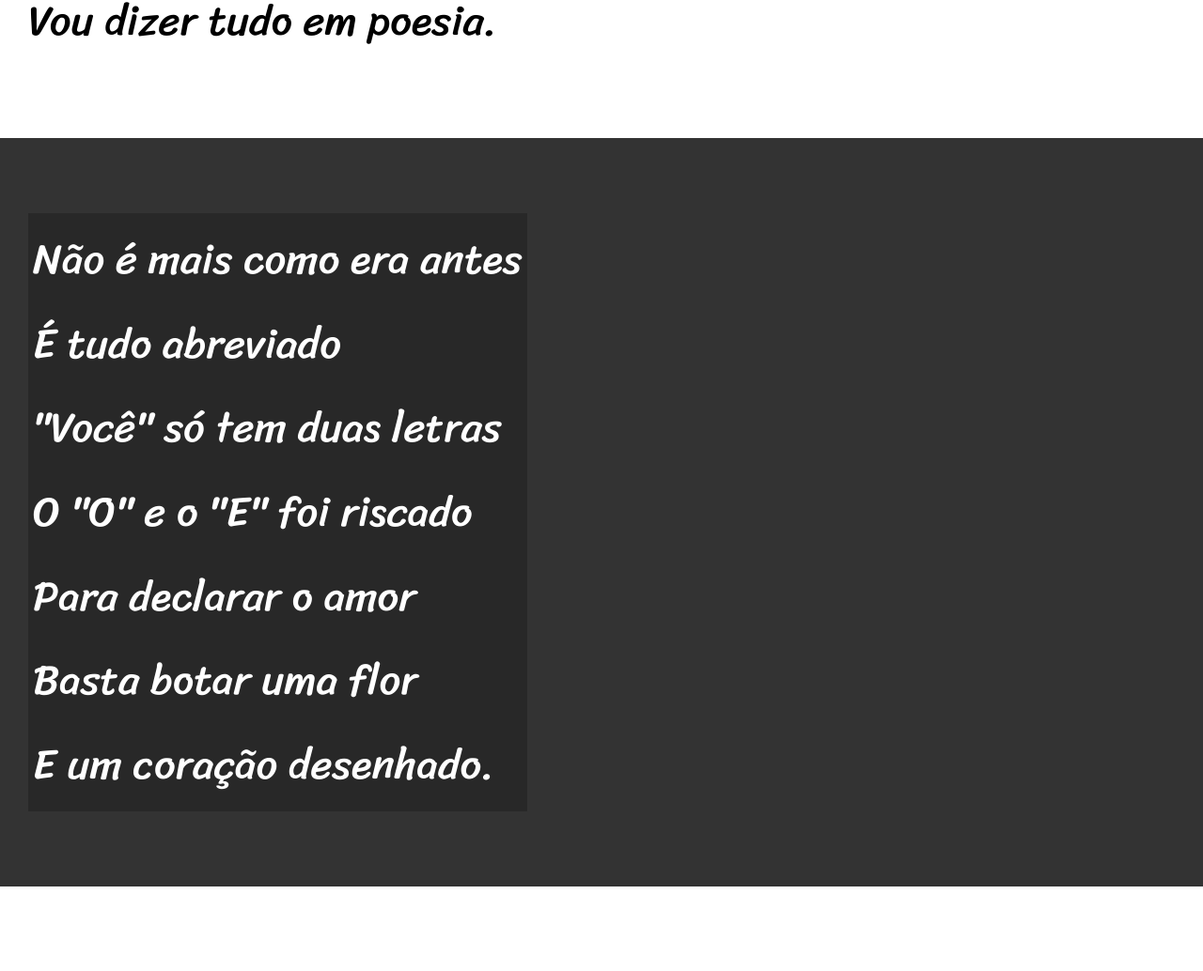
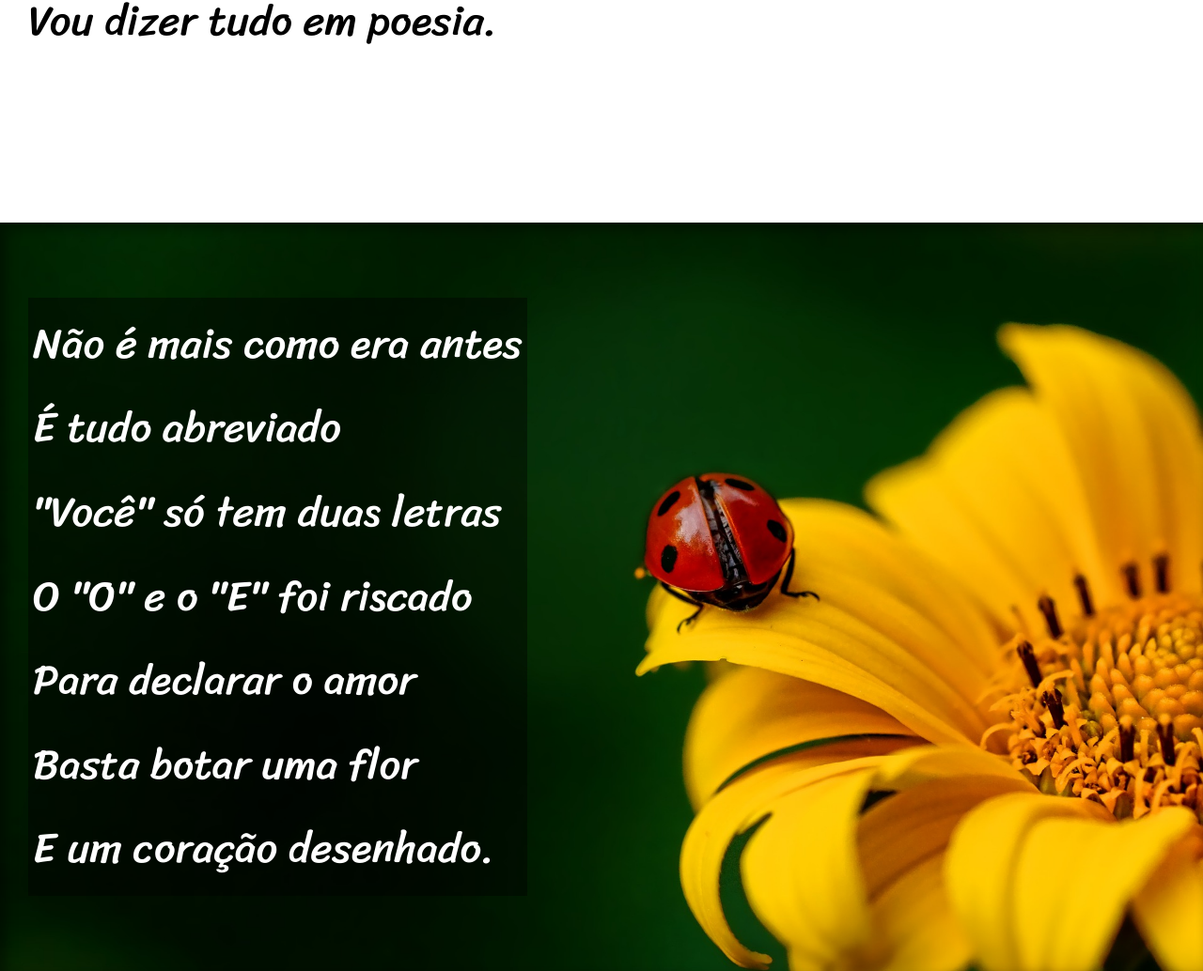
Before and after one commit to MatheuSenior/html-css, a plain HTML site: page Aulas e exercícios Curso em Video/des010/index.html in a window 1280 px wide. Shown: the part 900-1934 px from the top of the page at 94% size. Drawn offline with Linux system fonts and the light colour scheme.

Commit message:
finalizei

```diff
--- a/Aulas e exercícios Curso em Video/des010/estilo/style.css
+++ b/Aulas e exercícios Curso em Video/des010/estilo/style.css
@@ -44,6 +44,10 @@ a {
     font-weight: bolder
 }
 
+a:hover {
+    text-decoration: underline;
+}
+
 section {
     padding-top: 10vh;
     padding-bottom: 10vh;
@@ -53,8 +57,8 @@ section {
     font-size: 3.5vw;
 }
 
-a:hover {
-    text-decoration: underline;
+section > p {
+    padding-bottom: 2em;
 }
 
 .normal {
@@ -65,12 +69,24 @@ a:hover {
 .imagem {
     background-color: rgb(51, 51, 51);
     color: white;
+    box-shadow: inset 6px 6px 13px 0px rgba(0, 0, 0, 0.445);
+    background-size: cover;
+    background-attachment: fixed;
 }
 
 .imagem > p {
     display: inline-block;
     padding: 5px;
-    background-color: rgba(0, 0, 0, 0.219);
+    background-color: rgba(0, 0, 0, 0.418);
+}
+
+#img01 {
+    background-image: url('../imagens/background001.jpg');
+    background-position: right center;
+}
+
+#img02 {
+    background-image: url('../imagens/background002.jpg');
 }
 
 footer {
--- a/Aulas e exercícios Curso em Video/des010/index.html
+++ b/Aulas e exercícios Curso em Video/des010/index.html
@@ -27,7 +27,7 @@
         </p>
     </section>
 
-    <section class="imagem">
+    <section class="imagem" id="img01">
         <p>
             Não é mais como era antes <br>
             É tudo abreviado <br>
@@ -61,7 +61,7 @@
         </p>
     </section>
 
-    <section class="imagem">
+    <section class="imagem" id="img02">
         <p>
             Tenho saudade das cartas <br>
             Escritas com a própria mão <br>
```
